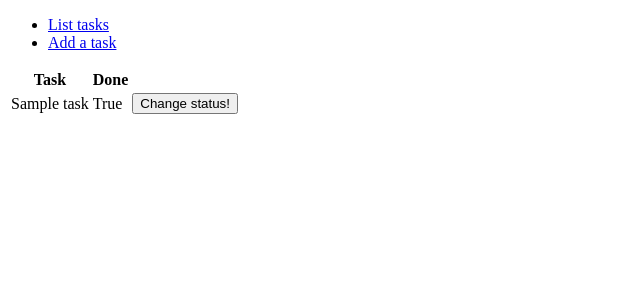
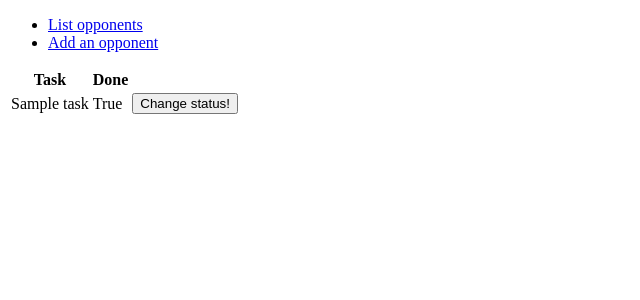
Before and after one commit to lkauria/tennisopponent, a Flask app: page /tasks in a window 1280 px wide. Shown: the top 300 px of the page, without its empty margins (0-640 px from the left). Run offline with Flask 2, Linux system fonts and the light colour scheme; tables that the repository leaves empty hold one stand-in row (values such as "Sample post").

Commit message:
changed layout.html texts

```diff
--- a/application/templates/layout.html
+++ b/application/templates/layout.html
@@ -2,13 +2,13 @@
   <html>
     <head>
       <meta charset="utf-8">
-      <title>TodoApplication</title>
+      <title>Tennis opponents</title>
     </head>
 
     <body>
       <ul>
-	<li><a href="{{ url_for('tasks_index') }}">List tasks</a></li>
-	<li><a href="{{ url_for('tasks_form') }}">Add a task</a></li>
+	<li><a href="{{ url_for('tasks_index') }}">List opponents</a></li>
+	<li><a href="{{ url_for('tasks_form') }}">Add an opponent</a></li>
       </ul>
 
       {% block body %}
```
